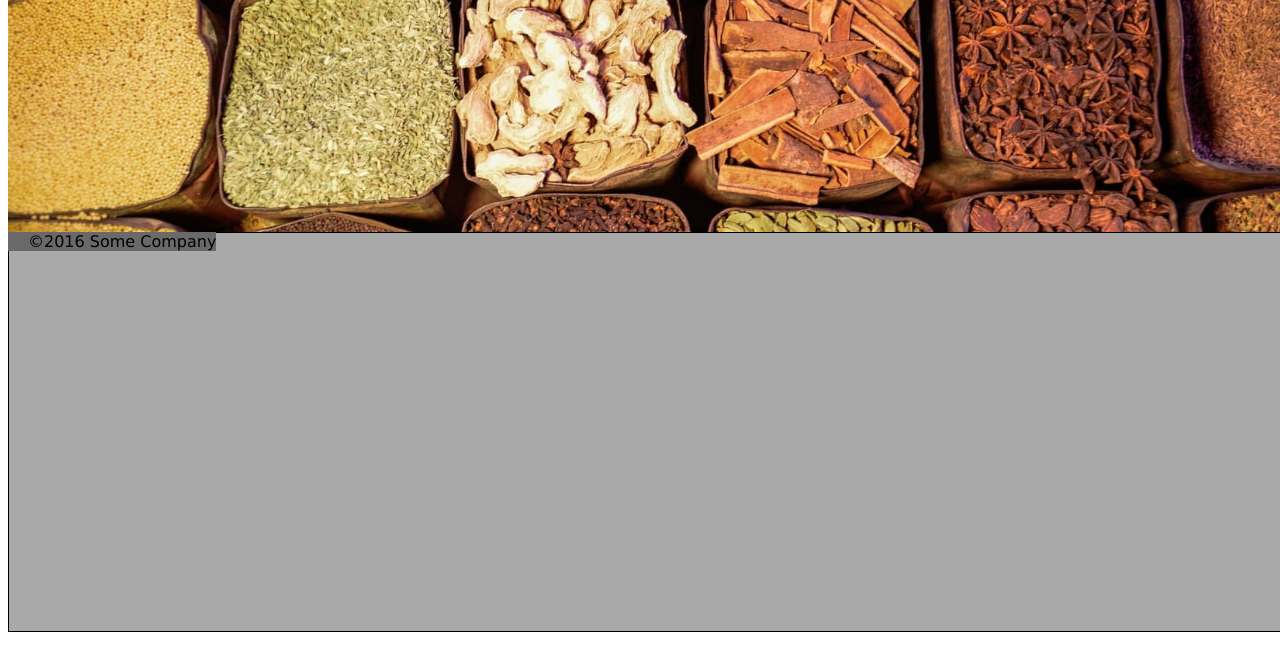
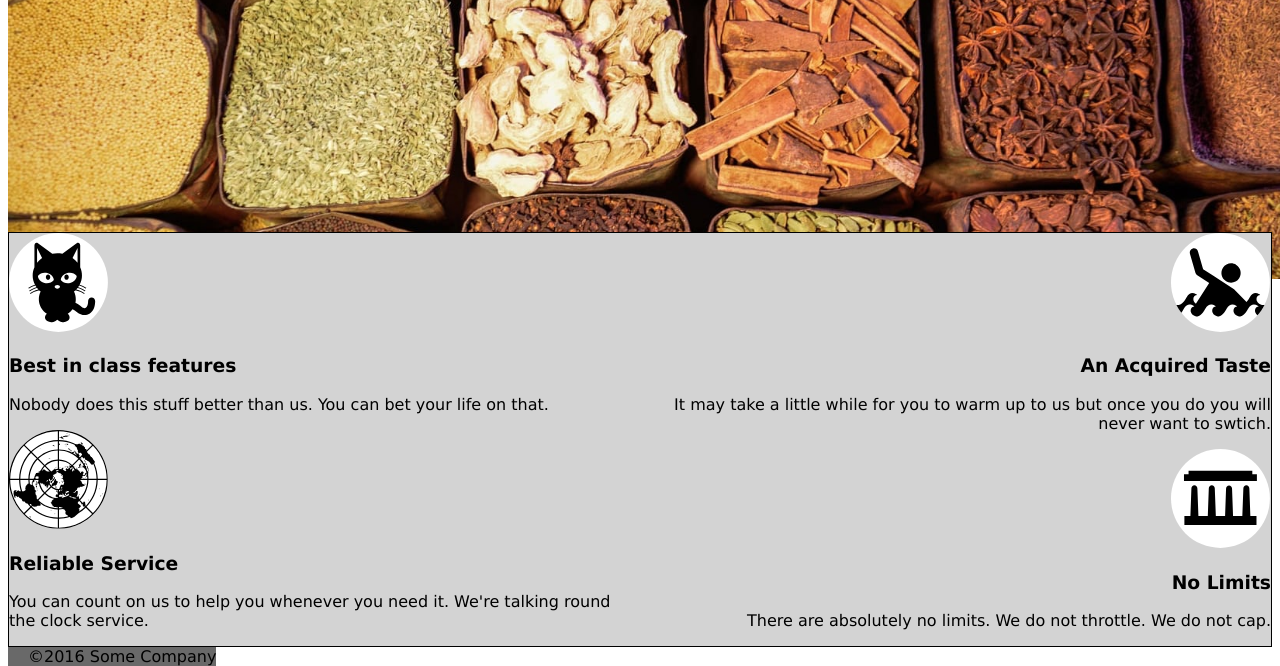
Before and after one commit to furhadkhan/spicedacademy-okra-code, a plain HTML site: page html-css-lab/index.html in a window 1280 px wide. Shown: the part 390-1056 px from the top of the page. Before the commit the page ends 1022 px from the top, so only its background shows below. Drawn offline with Linux system fonts and the light colour scheme.

Commit message:
work in progress

```diff
--- a/html-css-lab/index.html
+++ b/html-css-lab/index.html
@@ -21,8 +21,33 @@
         <img id="center-image" src="assets/spices.jpg" alt="Spices">
     </a>
      <h1>Welcome to SPICED and the future.</h1>
-    <div class="box"></div>
 </main>
+<section class="container" href="assets">
+        <div class="column">
+         <img id="cat" src="assets/cat.svg">
+        <h3>Best in class features</h3>
+        <p>Nobody does this stuff better than us. You can bet your life on that.</p>
+        </div>
+        <div class="column">
+            <img id="atlas" src="assets/world.svg">
+            <h3>Reliable Service</h3>
+            <p>You can count on us to help you whenever you need it. We're talking round the clock service.</p>
+        </div>
+    </div>
+
+    <div class="container-two">
+        <div class="column">
+         <img id="swim" src="assets/swim.svg">
+            <h3>An Acquired Taste</h3>
+            <p>It may take a little while for you to warm up to us but once you do you will never want to swtich.</p>
+        <div class="column">
+            <img id="building" src="assets/columns.svg">
+            <h3>No Limits</h3>
+            <p>There are absolutely no limits. We do not throttle. We do not cap.</p>
+        </div>
+    </div>
+    </div>
+</section>
 </body>
 <footer>
    <section><span>&copy;</span>2016 Some Company</section>
--- a/html-css-lab/style.css
+++ b/html-css-lab/style.css
@@ -56,16 +56,56 @@ h1 {
   font-style: italic;
 }
 
-.box {
-  padding-top: 30px;
-  background-color: darkgray;
-  position: relative;
-  display: block;
+.container {
+  background-color: lightgrey;
+  display: table;
+  height: 50vh;
   width: 100%;
-  height: 50%;
   border: 1px solid black;
-  position: absolute;
   z-index: -1;
+}
+
+.column-one {
+  display: table-cell;
+  display: inline;
+  width: 25%;
+  padding: 10px;
+  float: left;
+}
+
+.column.two {
+  display: table-cell;
+  display: inline;
+  width: 25%;
+  padding: 10px;
+  float: right;
+}
+
+.container-two {
+  display: table-cell;
+  text-align: end;
+}
+
+#cat {
+  height: 100px;
+}
+
+#atlas {
+  height: 100px;
+}
+
+#swim {
+  height: 100px;
+}
+
+#building {
+  height: 100px;
+}
+
+.container.column {
+  display: table-cell;
+  top: 0;
+  left: 0;
 }
 
 footer {
```
